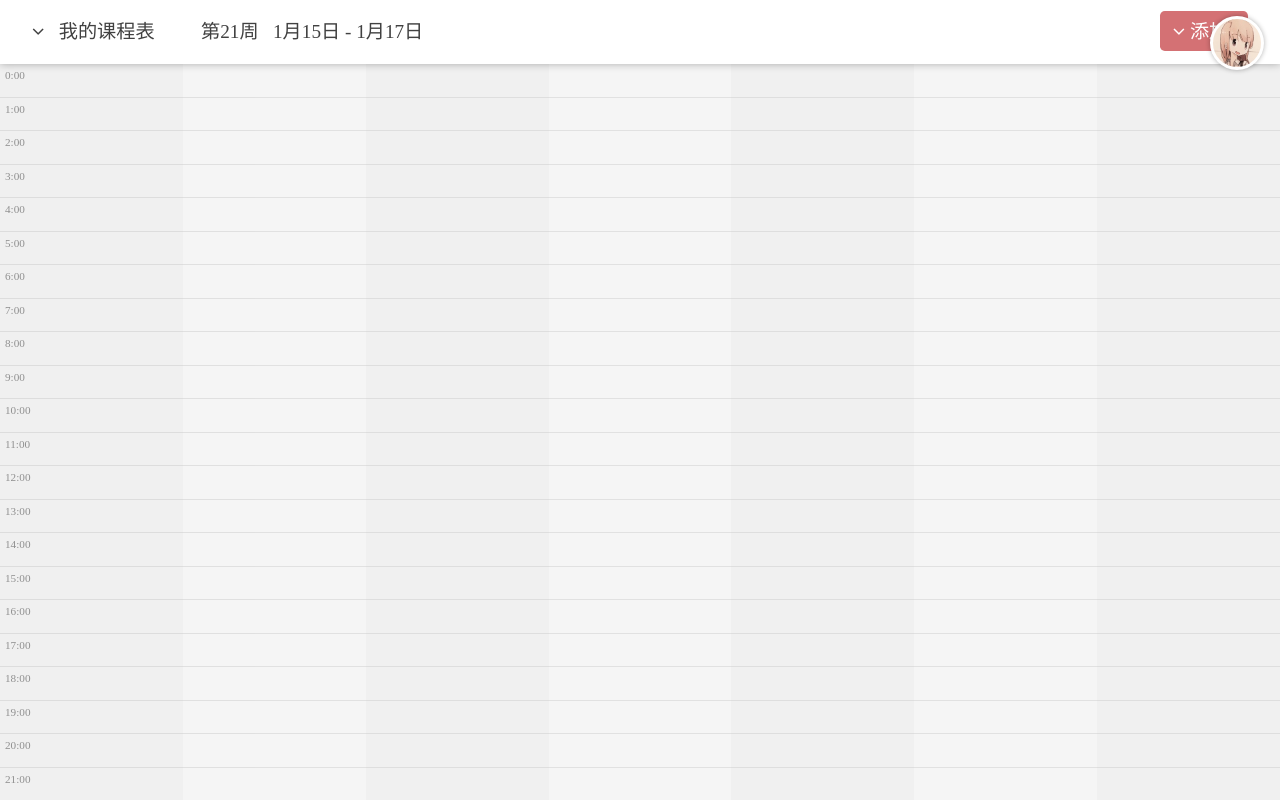
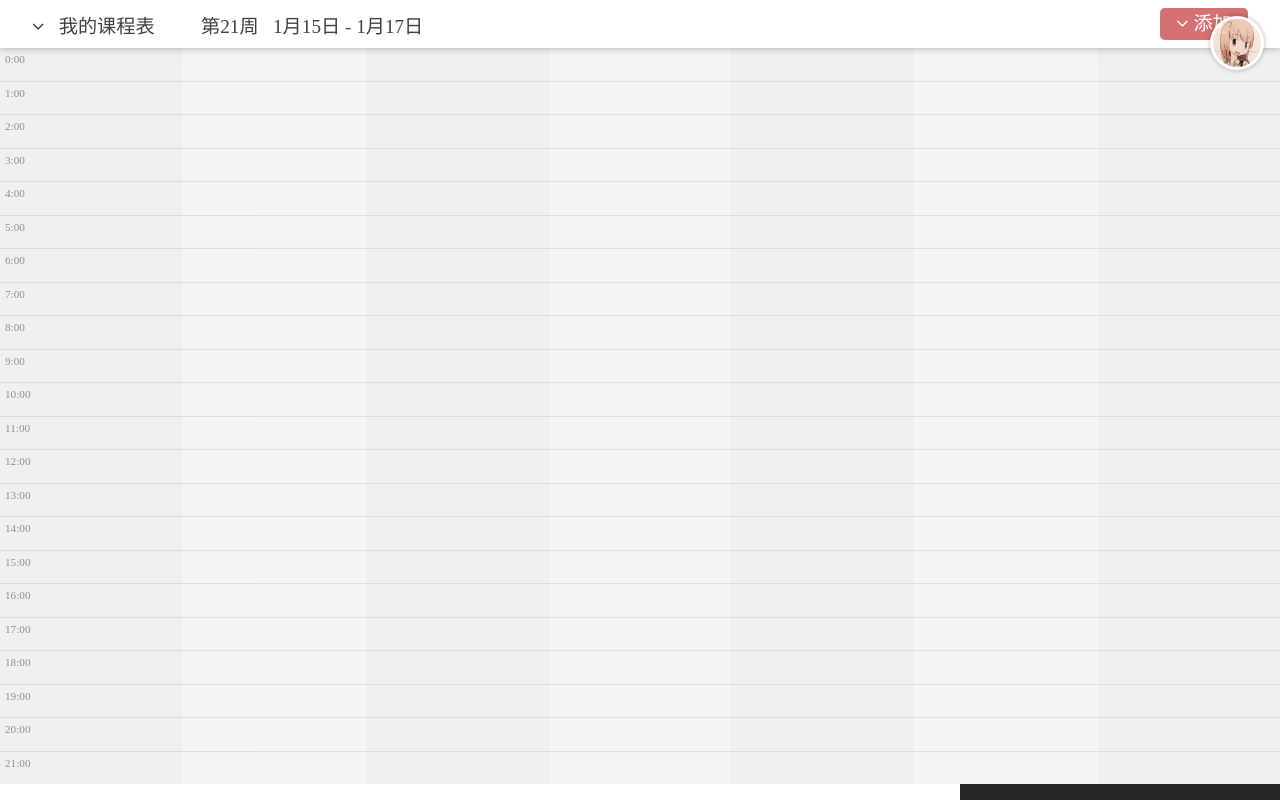
Before and after one commit to NayukiDS/p-proj-1702, a plain HTML site: page web_management/desks.html in a window 1280 px wide. Drawn offline with Linux system fonts and the light colour scheme.

Commit message:
adjust desk detail bar style

```diff
--- a/web_management/css/desks.css
+++ b/web_management/css/desks.css
@@ -11,7 +11,7 @@
 
 .desk_detail{
     position: relative;
-    height: 4rem;
+    height: 3rem;
     width: 100%;
     z-index: 51;
     background-color: #ffffff;
@@ -27,28 +27,29 @@
 .desk_select{
     display: inline;
     position: relative;
-    top: 1rem;
+    top: 0.7rem;
     margin-left: 2rem;
 }
 
 .desk_date_picker{
     display: inline;
     position: relative;
-    top: 1rem;
+    top: 0.7rem;
     margin-left: 2rem;;
 }
 
 .desk_add_new{
     position: absolute;
     width: 5.5rem;
-    height: 2.5rem;
-    top: 0.7rem;
+    height: 2rem;
+    top: 0.5rem;
     right: 2rem;
     color: white;
     background-color: rgb(212, 113, 116);
     border-radius: 0.3rem;
     cursor: pointer;
-
+    line-height: 2rem;
+    text-align: center;
     transition: box-shadow 200ms;
 }
 
@@ -59,9 +60,6 @@
 }
 
 .desk_add_new span{
-    position: absolute;
-    top: 0.3rem;
-    left: 0.8rem;
     font-size: 1.2rem;
 }
 
```
